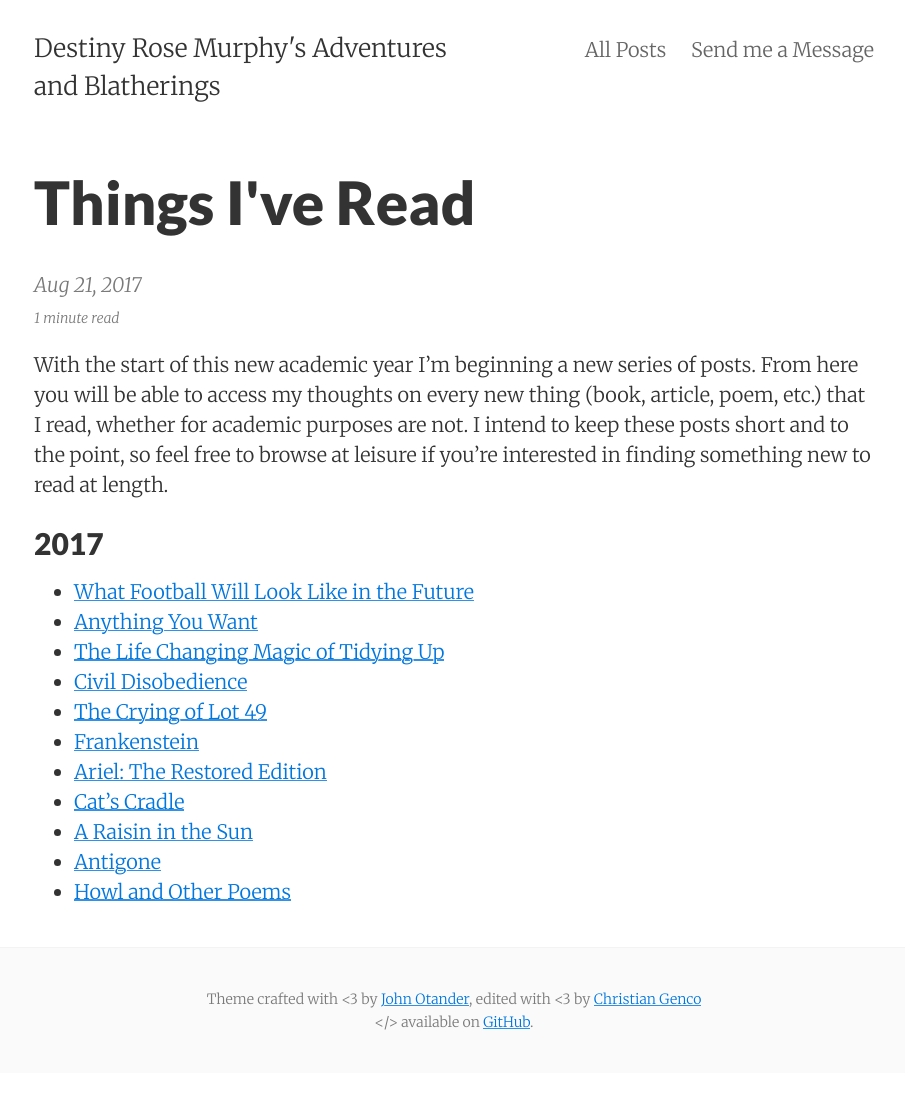
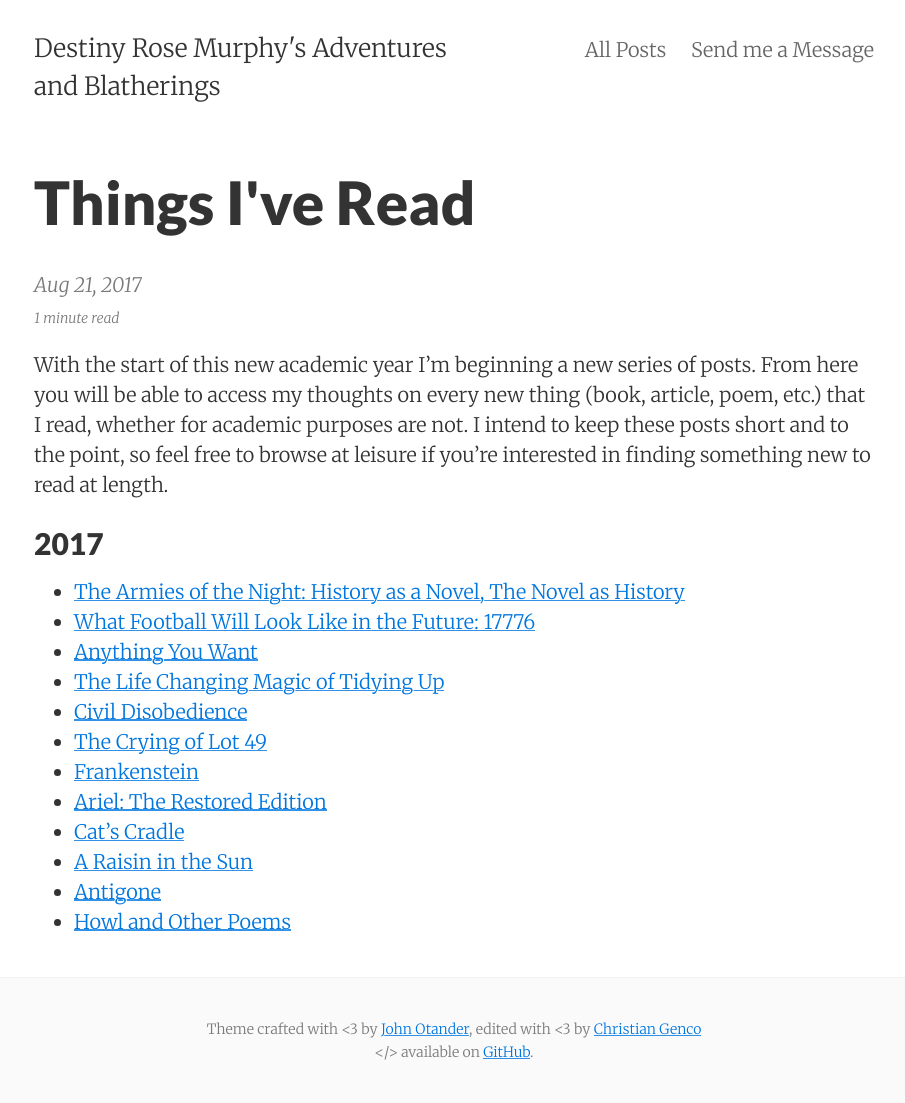
Before and after one commit to DestinyRoseMurphy/DestinyRoseMurphy.github.io, a Jekyll site: the page built from _posts/2017-08-21-Things-I've-Read.md, in a window 1280 px wide. Shown: the whole page, without its empty margins (186-1091 px from the left). Built offline with Jekyll 4.4.1, drawn with Linux system fonts in a browser that asks for light colours; before the commit the page ends 1073 px from its top, so only the background shows below that.

```diff
--- a/_posts/2017-08-21-Things-I've-Read.md
+++ b/_posts/2017-08-21-Things-I've-Read.md
@@ -9,7 +9,8 @@ With the start of this new academic year I'm beginning a new series of posts. Fr
 
 ## 2017
 
-* [What Football Will Look Like in the Future](/details/2017-12-26-What-Football-Will-Look-Like-in-the-Future)
+* [The Armies of the Night: History as a Novel, The Novel as History](/details/2017-12-27-The-Armies-of-the-Night-History-as-a-Novel-the-Novel-as-History)
+* [What Football Will Look Like in the Future: 17776](/details/2017-12-26-What-Football-Will-Look-Like-in-the-Future:-17776.md)
 * [Anything You Want](/details/2017-10-18-Anything-You-Want)
 * [The Life Changing Magic of Tidying Up](/details/2017-10-16-The-Life-Changing-Magic-of-Tidying-Up)
 * [Civil Disobedience](/details/2017-10-09-Civil-Disobedience)
```
Also changed, not shown: _details/2017-12-26-What-Football-Will-Look-Like-in-the-Future:-17776.md (renamed from _details/2017-12-26-What-Football-Will-Look-Like-in-the-Future.md, +1 -1 lines), _details/2017-12-27-The-Armies-of-the-Night-History-as-a-Novel-the-Novel-as-History.md (added, +6 -0 lines).
